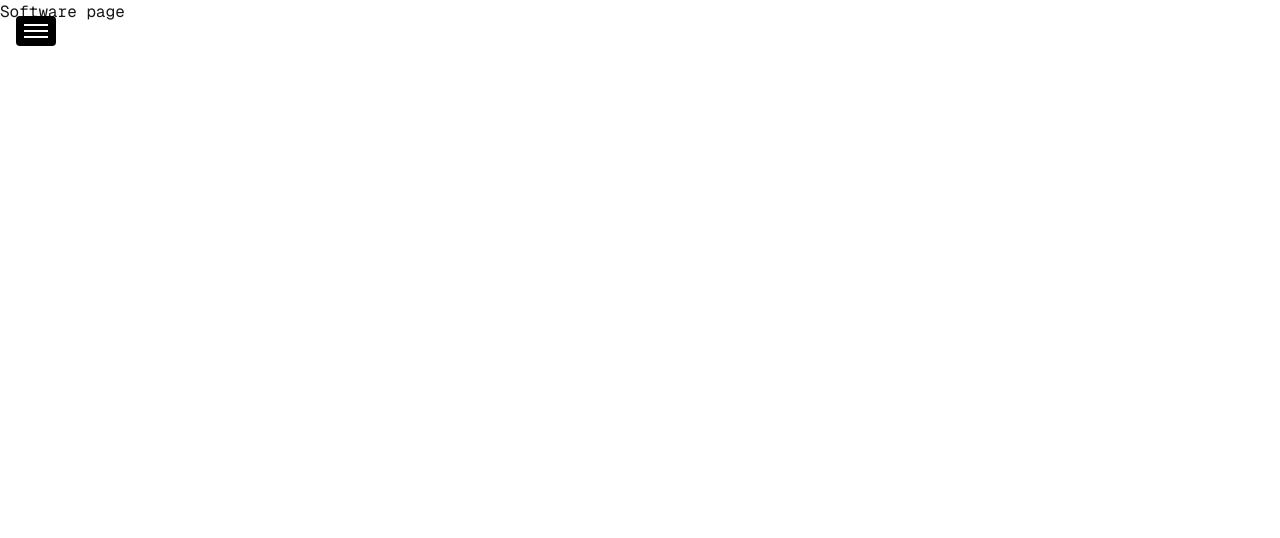
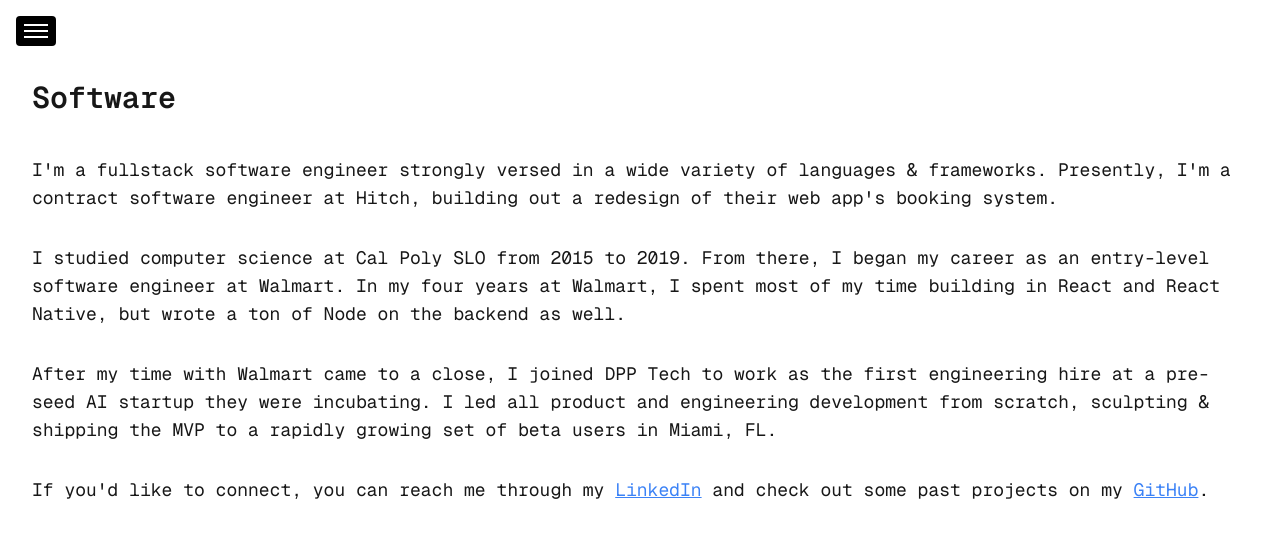
Before and after one commit to hanskamin/website, a Next.js app: page /software in a window 1280 px wide. Shown: the top 538 px of the page. Built offline with nearby package versions, Linux system fonts and the light colour scheme.

Commit message:
implemented the software page

```diff
--- a/app/(pages)/software/page.tsx
+++ b/app/(pages)/software/page.tsx
@@ -1,7 +1,40 @@
+import Link from "next/link";
+
 export default function Page() {
   return (
-    <div>
-      Software page
+    <div className="flex flex-col text-left px-8 py-4">
+      <div>
+        <h2 className="text-3xl mt-16 font-semibold pb-2 font-[family-name:var(--font-geist-mono)]">
+          Software
+        </h2>
+        <p className="text-lg mt-8 pb-8 font-[family-name:var(--font-geist-mono)]">
+          {
+            `I'm a fullstack software engineer strongly versed in a wide variety of languages & frameworks.
+            Presently, I'm a contract software engineer at Hitch, building out a redesign of their web app's booking system.`
+          }
+        </p>
+        <p className="text-lg pb-8 font-[family-name:var(--font-geist-mono)]">
+          {
+            `I studied computer science at Cal Poly SLO from 2015 to 2019. From there, I began my career as an entry-level software
+            engineer at Walmart. In my four years at Walmart, I spent most of my time building in React and React Native, but wrote
+            a ton of Node on the backend as well.`
+          }
+        </p>
+        <p className="text-lg pb-8 font-[family-name:var(--font-geist-mono)]">
+          {
+            `After my time with Walmart came to a close, I joined DPP Tech to work as the first engineering hire at a pre-seed
+            AI startup they were incubating. I led all product and engineering development from scratch, sculpting & shipping the MVP
+            to a rapidly growing set of beta users in Miami, FL.`
+          }
+        </p>
+        <p className="text-lg pb-8 font-[family-name:var(--font-geist-mono)]">
+          {`If you'd like to connect, you can reach me through my `}
+          <Link href={"https://linkedin.com/in/hanskamin"} className="underline text-blue-500">{`LinkedIn`}</Link>
+          {` and check out some past projects on my `}
+          <Link href={"https://github.com/hanskamin"} className="underline text-blue-500">{`GitHub`}</Link>{`.`}
+        </p>
+        {/* Projects list */}
+      </div>
     </div>
   );
 }
```
